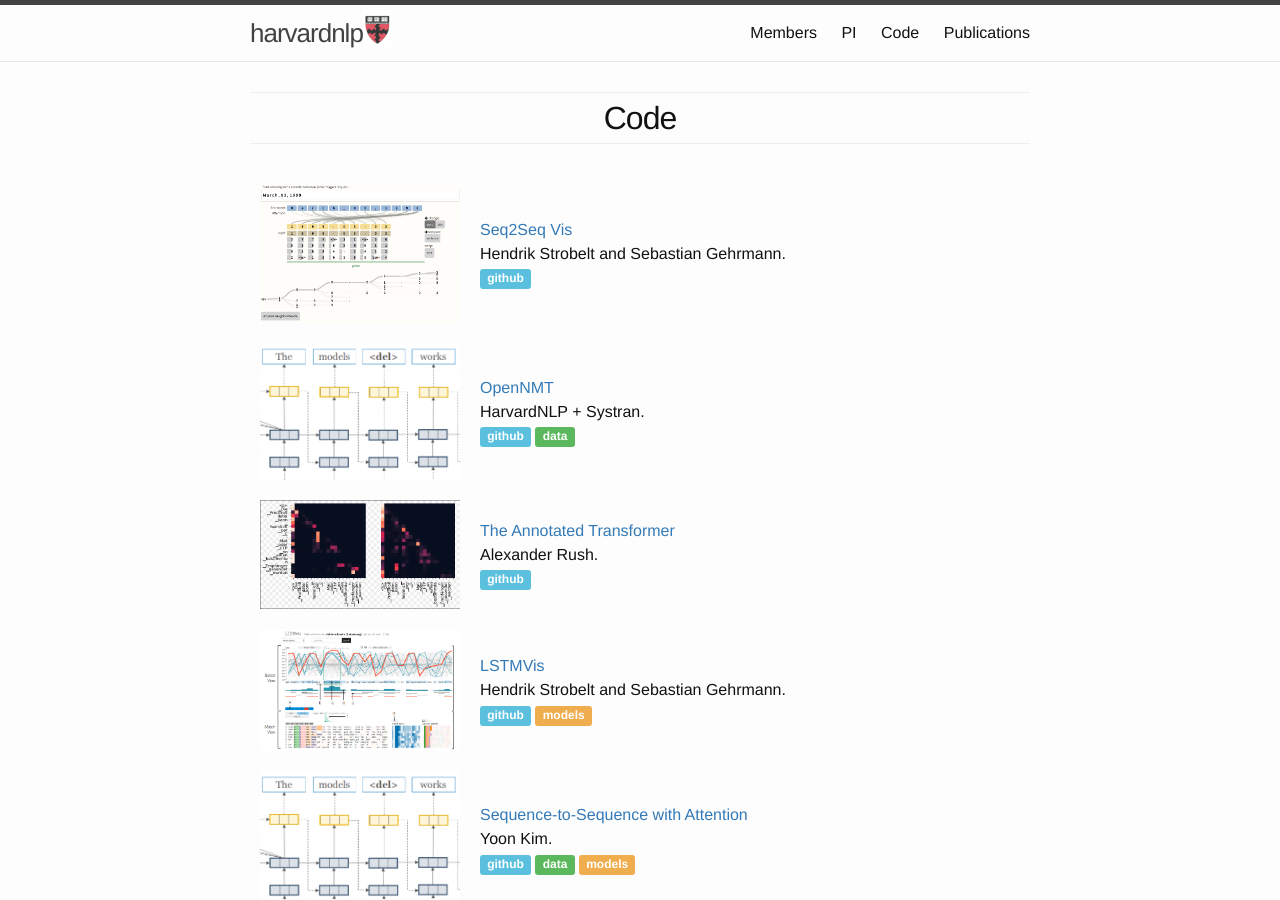
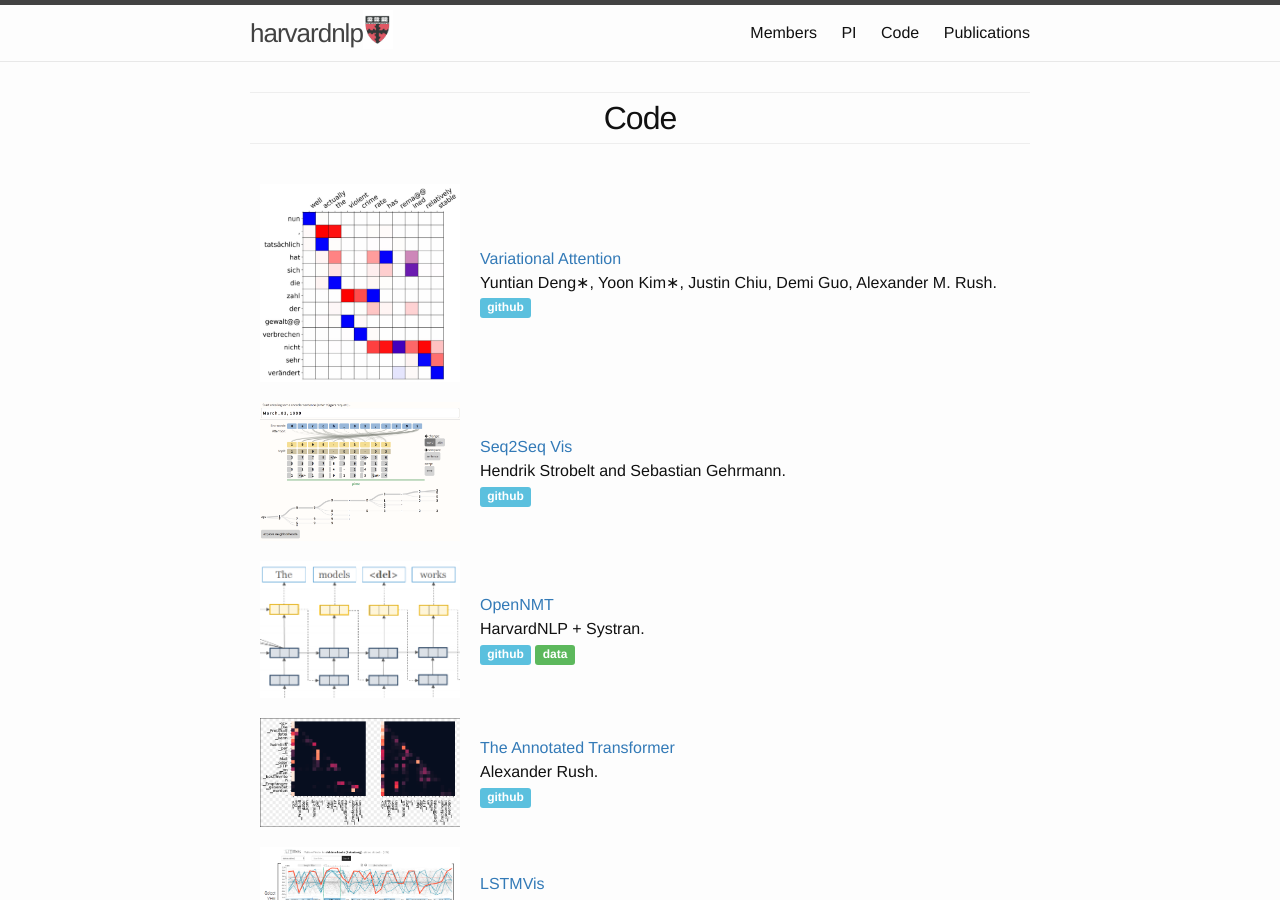
Before and after one commit to harvardnlp/harvardnlp.github.io, a Jekyll site: the page built from code.html, in a window 1280 px wide and 900 px high. Built offline with Jekyll 4.4.1, drawn with Linux system fonts in a browser that asks for light colours.

Commit message:
Update code.yaml

```diff
--- a/_data/code.yaml
+++ b/_data/code.yaml
@@ -1,4 +1,10 @@
 code:
+    - link: https://github.com/harvardnlp/var-attn
+      title: Variational Attention
+      abstract: fast training for latent var. attention (e.g. hard attention) with accuracy like soft attention
+      image: /images/VariationalAttention.png
+      authors: Yuntian Deng∗, Yoon Kim∗, Justin Chiu, Demi Guo, Alexander M. Rush
+
     - link: http://seq2seq-vis.io/
       title: Seq2Seq Vis
       abstract: Interaction with seq2seq translation dynamics.
```
